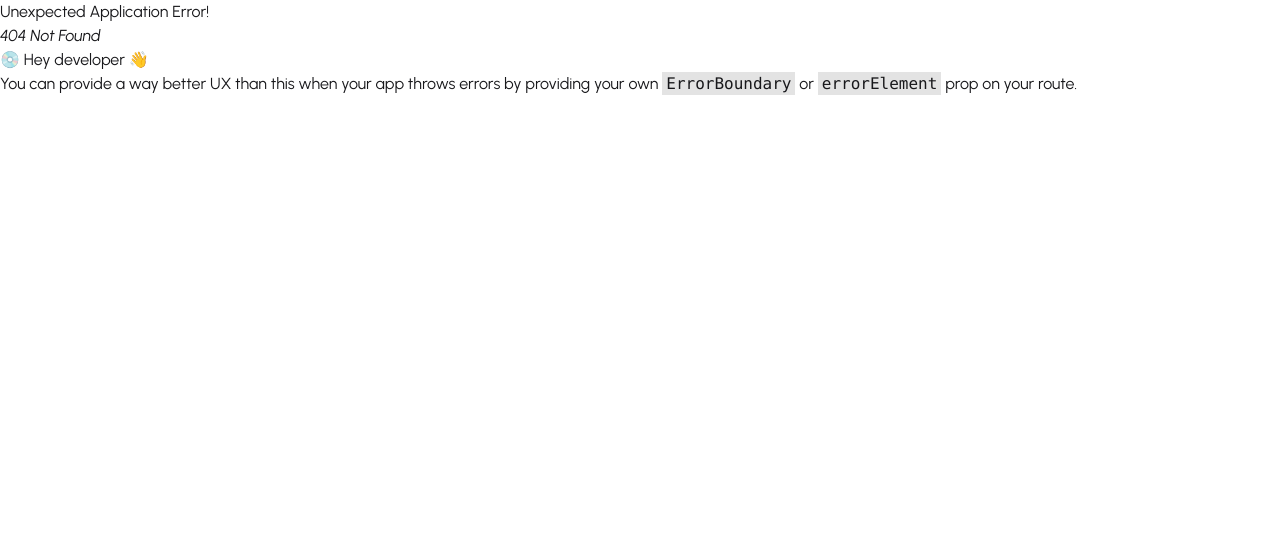
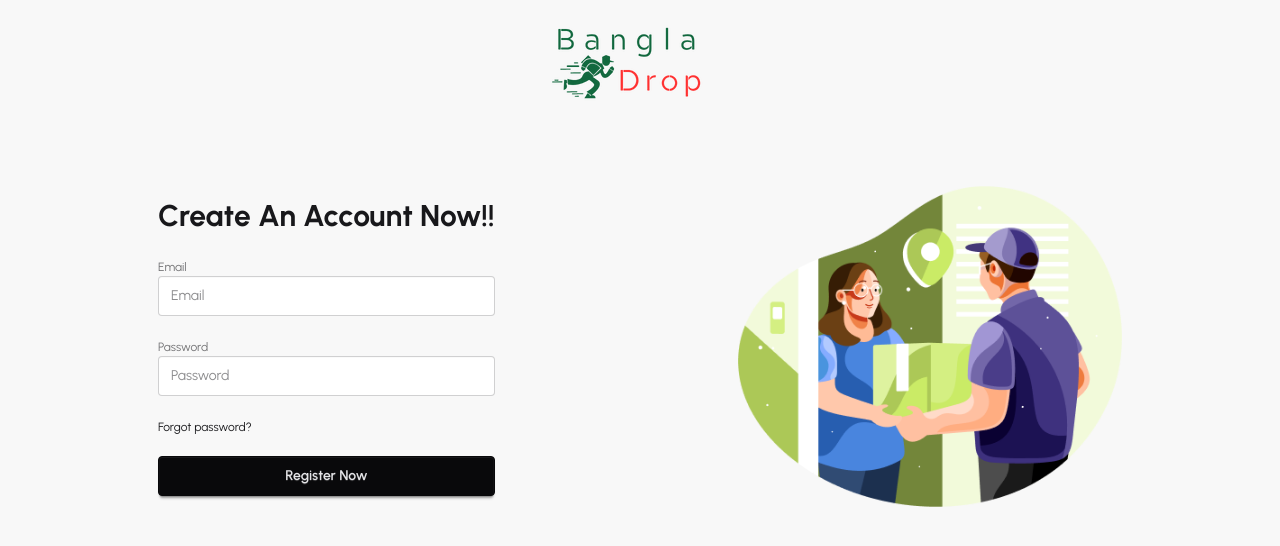
Before and after one commit to knaeeim/Bangla-Drop-Client, a React (Vite) app: page /register in a window 1280 px wide. Before the commit this address had no page. Shown: the top 546 px of the page. Built offline with nearby package versions, Linux system fonts and the light colour scheme.

Commit message:
Login and register redesign and firebase setup done

```diff
--- a/package.json
+++ b/package.json
@@ -12,6 +12,7 @@
   "dependencies": {
     "@tailwindcss/vite": "^4.1.10",
     "aos": "^2.3.4",
+    "firebase": "^11.9.1",
     "react": "^19.1.0",
     "react-dom": "^19.1.0",
     "react-fast-marquee": "^1.6.5",
--- a/src/LayOuts/AuthLayOut.jsx
+++ b/src/LayOuts/AuthLayOut.jsx
@@ -5,13 +5,13 @@ import { Outlet } from "react-router";
 
 const AuthLayOut = () => {
     return (
-        <div className="bg-base-200 p-12">
-            <div className="w-20">
+        <div className="bg-base-200 py-3 px-5">
+            <div className="w-48 flex justify-self-center items-center">
                 <BanglaDropLogo></BanglaDropLogo>
             </div>
-            <div className="hero-content flex-col lg:flex-row-reverse">
+            <div className="hero-content flex-col-reverse items-center lg:flex-row-reverse p-12">
                 <div className="flex-1 flex justify-center items-center">
-                    <img src={authImg} className="max-w-sm rounded-lg" />
+                    <img src={authImg} className="max-w-lg rounded-lg" />
                 </div>
                 <div className="flex-1 w-full">
                     <Outlet></Outlet>
--- a/src/Pages/Authentication/Login/Login.jsx
+++ b/src/Pages/Authentication/Login/Login.jsx
@@ -15,6 +15,9 @@ const Login = () => {
     return (
         <div className="space-y-5 flex justify-center items-center">
             <form onSubmit={handleSubmit(onSubmit)} className="w-full max-w-sm">
+                <div className="mb-5">
+                    <h1 className="text-3xl font-bold text-center">Login Now!!</h1>
+                </div>
                 <fieldset className="fieldset space-y-4">
                     <div>
                         <label className="label">Email</label>
@@ -54,7 +57,7 @@ const Login = () => {
                     </div>
                 </fieldset>
                 <div className="flex justify-center">
-                    <button className="btn btn-neutral mt-4">Login</button>
+                    <button className="btn btn-neutral mt-4 w-full">Login</button>
                 </div>
             </form>
         </div>
--- a/src/Pages/Authentication/Register/Register.jsx
+++ b/src/Pages/Authentication/Register/Register.jsx
@@ -1,9 +1,62 @@
-import React from 'react';
+import React from "react";
+import { useForm } from "react-hook-form";
 
 const Register = () => {
+
+    const { register, handleSubmit, formState : { errors }} = useForm();
+
+    const onSubmit = (data) => {
+        console.log(data);
+    }
+
     return (
-        <div>
-
+        <div className="flex justify-self-center w-full max-w-sm">
+            <form onSubmit={handleSubmit(onSubmit)} className="">
+                <h1 className="text-3xl font-bold text-center mb-5">
+                    Create An Account Now!!
+                </h1>
+                <fieldset className="fieldset space-y-4">
+                    <div>
+                        <label className="label">Email</label>
+                        <input
+                            {...register("email", { required: true, pattern: {
+                                value: /^[\w-.]+@([\w-]+\.)+[\w-]{2,4}$/,
+                                message: "Please enter a valid email address"
+                            } })}
+                            type="text"
+                            className="input w-full"
+                            placeholder="Email"
+                        />
+                        {errors.email?.type === "required" && (
+                            <p className="text-red-700 mt-1 font-bold">Email is Required...Don't try to be cleaver</p>
+                        )}
+                        {errors.email && (
+                            <p className="text-red-700 mt-1 font-bold">{errors.email.message}</p>
+                        )}
+                    </div>
+                    <div>
+                        <label className="label">Password</label>
+                        <input
+                            {...register("password", { required: "password is required", minLength: 6 })}
+                            type="password"
+                            className="input w-full"
+                            placeholder="Password"
+                        />
+                        {
+                            errors.password?.type === "required" && <p className="text-red-700 mt-1 font-bold">Password is required.</p>
+                        }
+                        {
+                            errors.password?.type === "minLength" && <p className="text-red-700 mt-1 font-bold">Password should be min 6 charachers.</p>
+                        }
+                    </div>
+                    <div>
+                        <a className="link link-hover">Forgot password?</a>
+                    </div>
+                </fieldset>
+                <div>
+                    <button className="btn btn-neutral mt-4 w-full">Register Now</button>
+                </div>
+            </form>
         </div>
     );
 };
--- /dev/null
+++ b/src/firebase/firebase.init.js
@@ -0,0 +1,19 @@
+// Import the functions you need from the SDKs you need
+import { initializeApp } from "firebase/app";
+import { getAuth } from "firebase/auth";
+// TODO: Add SDKs for Firebase products that you want to use
+// https://firebase.google.com/docs/web/setup#available-libraries
+
+// Your web app's Firebase configuration
+const firebaseConfig = {
+    apiKey: import.meta.env.VITE_apiKey,
+    authDomain: import.meta.env.VITE_authDomain,
+    projectId: import.meta.env.VITE_projectId,
+    storageBucket: import.meta.env.VITE_storageBucket,
+    messagingSenderId: import.meta.env.VITE_messagingSenderId,
+    appId: import.meta.env.VITE_appId,
+};
+
+// Initialize Firebase
+const app = initializeApp(firebaseConfig);
+export const auth = getAuth(app);
--- a/src/router/router.jsx
+++ b/src/router/router.jsx
@@ -3,6 +3,7 @@ import RootLayout from "../LayOuts/RootLayout";
 import Home from "../Pages/Home/Home/Home";
 import AuthLayOut from "../LayOuts/AuthLayOut";
 import Login from "../Pages/Authentication/Login/Login";
+import Register from "../Pages/Authentication/Register/Register";
 
 export const router = createBrowserRouter([
     {
@@ -22,6 +23,10 @@ export const router = createBrowserRouter([
             {
                 path: "/login",
                 element: <Login></Login>
+            },
+            {
+                path: "/register",
+                element: <Register></Register>
             }
         ]
     }
```
Also changed, not shown: 1 other file (tests, documents, lock files or other folders).
